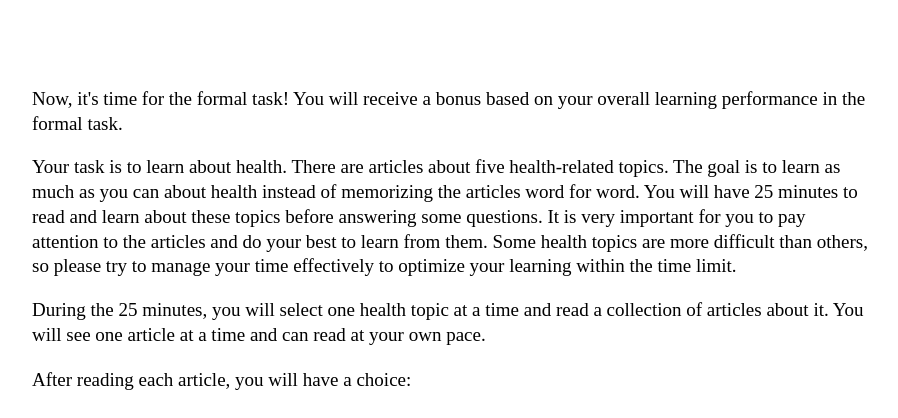
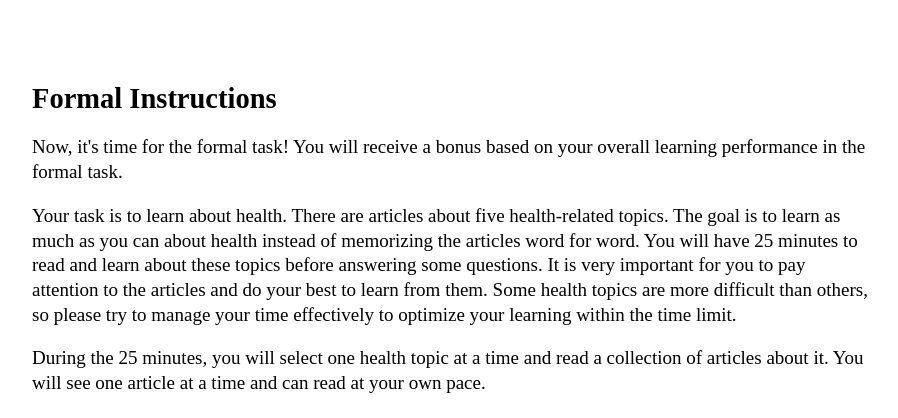
Before and after one commit to nickhuo/CogSearch, a Flask app: template src/templates/instruction_25min.html in a window 1280 px wide. Shown: the top 418 px of the page, without its empty margins (190-1088 px from the left). Run offline with Flask 3, Linux system fonts and the light colour scheme; the template is opened without the code that fills it, so the values that code supplies are empty.

Commit message:
add content

```diff
--- a/src/templates/instruction_25min.html
+++ b/src/templates/instruction_25min.html
@@ -50,6 +50,7 @@
 </head>
 <body>
     <div class='cl2'>
+      <h2><b>Formal Instructions</b></h2>
         <p style='line-height:130%'>
           Now, it's time for the formal task! You will receive a bonus based on your overall learning performance in the formal task.
         </p>
```
